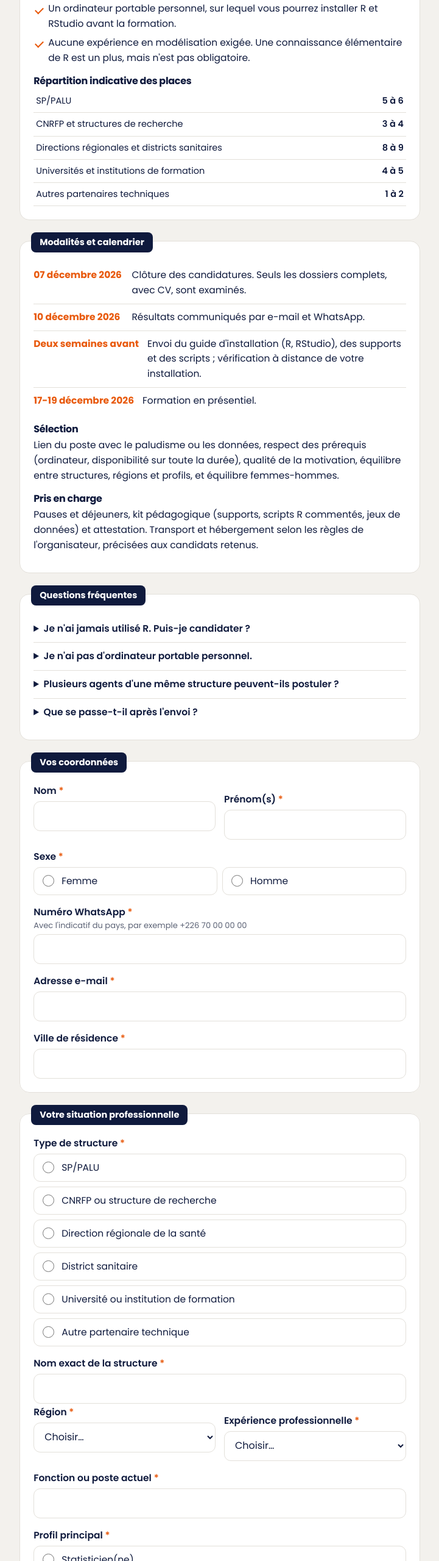
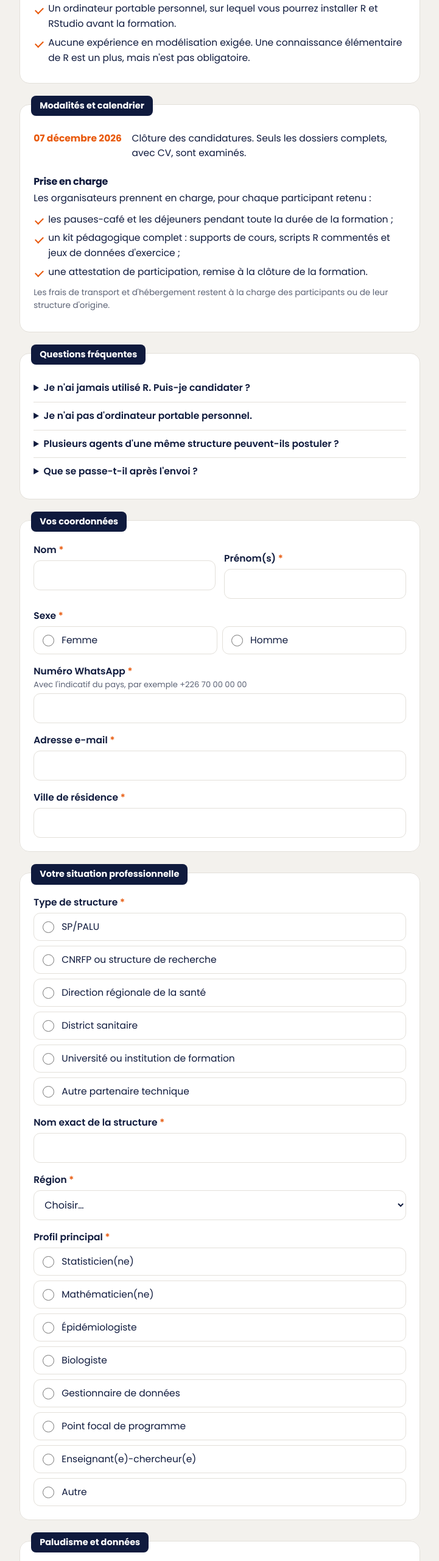
Before and after one commit to Kabore6520/Candidature-Ammnet-Burkina-Palu, a plain HTML site: page index.html in a window 1280 px wide. Shown: the part 2700-5260 px from the top of the page at 61% size, without its empty margins (279-1000 px from the left). Drawn offline with Linux system fonts and the light colour scheme.

Commit message:
Add files via upload

```diff
--- a/index.html
+++ b/index.html
@@ -193,28 +193,21 @@ footer{text-align:center;font-size:13.5px;color:var(--mut);padding:34px 16px 40p
       <li>Un ordinateur portable personnel, sur lequel vous pourrez installer R et RStudio avant la formation.</li>
       <li>Aucune expérience en modélisation exigée. Une connaissance élémentaire de R est un plus, mais n'est pas obligatoire.</li>
     </ul>
-    <h3>Répartition indicative des places</h3>
-    <table>
-      <tr><td>SP/PALU</td><td class="n">5 à 6</td></tr>
-      <tr><td>CNRFP et structures de recherche</td><td class="n">3 à 4</td></tr>
-      <tr><td>Directions régionales et districts sanitaires</td><td class="n">8 à 9</td></tr>
-      <tr><td>Universités et institutions de formation</td><td class="n">4 à 5</td></tr>
-      <tr><td>Autres partenaires techniques</td><td class="n">1 à 2</td></tr>
-    </table>
   </section>
 
   <section class="card" id="modalites">
     <span class="lab">Modalités et calendrier</span>
     <ol class="steps">
       <li><strong data-c="deadlineLabel"></strong><span>Clôture des candidatures. Seuls les dossiers complets, avec CV, sont examinés.</span></li>
-      <li><strong data-c="notification"></strong><span>Résultats communiqués par e-mail et WhatsApp.</span></li>
-      <li><strong>Deux semaines avant</strong><span>Envoi du guide d'installation (R, RStudio), des supports et des scripts ; vérification à distance de votre installation.</span></li>
-      <li><strong data-c="formation"></strong><span>Formation en présentiel.</span></li>
     </ol>
-    <h3 style="margin-top:16px">Sélection</h3>
-    <p>Lien du poste avec le paludisme ou les données, respect des prérequis (ordinateur, disponibilité sur toute la durée), qualité de la motivation, équilibre entre structures, régions et profils, et équilibre femmes-hommes.</p>
-    <h3>Pris en charge</h3>
-    <p>Pauses et déjeuners, kit pédagogique (supports, scripts R commentés, jeux de données) et attestation. Transport et hébergement selon les règles de l'organisateur, précisées aux candidats retenus.</p>
+    <h3 style="margin-top:16px">Prise en charge</h3>
+    <p>Les organisateurs prennent en charge, pour chaque participant retenu :</p>
+    <ul class="tick">
+      <li>les pauses-café et les déjeuners pendant toute la durée de la formation ;</li>
+      <li>un kit pédagogique complet : supports de cours, scripts R commentés et jeux de données d'exercice ;</li>
+      <li>une attestation de participation, remise à la clôture de la formation.</li>
+    </ul>
+    <p class="small" style="margin-top:10px">Les frais de transport et d'hébergement restent à la charge des participants ou de leur structure d'origine.</p>
   </section>
 
   <section class="card" id="faq">
@@ -263,18 +256,11 @@ footer{text-align:center;font-size:13.5px;color:var(--mut);padding:34px 16px 40p
         </div><p class="msg"></p></div>
       <div class="f" data-show="typeStructure=Autre partenaire technique"><label for="typeStructureAutre">Précisez le type de partenaire <span class="req">*</span></label><input type="text" id="typeStructureAutre" name="typeStructureAutre" required><p class="msg"></p></div>
       <div class="f"><label for="structure">Nom exact de la structure <span class="req">*</span></label><input type="text" id="structure" name="structure" autocomplete="organization" required><p class="msg"></p></div>
-      <div class="grid2">
-        <div class="f"><label for="region">Région <span class="req">*</span></label><select id="region" name="region" required><option value="">Choisir…</option></select><p class="msg"></p></div>
-        <div class="f"><label for="experience">Expérience professionnelle <span class="req">*</span></label>
-          <select id="experience" name="experience" required>
-            <option value="">Choisir…</option>
-            <option>Moins de 2 ans</option><option>2 à 5 ans</option><option>6 à 10 ans</option><option>Plus de 10 ans</option>
-          </select><p class="msg"></p></div>
-      </div>
-      <div class="f"><label for="fonction">Fonction ou poste actuel <span class="req">*</span></label><input type="text" id="fonction" name="fonction" autocomplete="organization-title" required><p class="msg"></p></div>
+      <div class="f"><label for="region">Région <span class="req">*</span></label><select id="region" name="region" required><option value="">Choisir…</option></select><p class="msg"></p></div>
       <div class="f"><span class="lbl">Profil principal <span class="req">*</span></span>
         <div class="opts">
           <label class="opt"><input type="radio" name="profil" value="Statisticien(ne)" required>Statisticien(ne)</label>
+          <label class="opt"><input type="radio" name="profil" value="Mathématicien(ne)">Mathématicien(ne)</label>
           <label class="opt"><input type="radio" name="profil" value="Épidémiologiste">Épidémiologiste</label>
           <label class="opt"><input type="radio" name="profil" value="Biologiste">Biologiste</label>
           <label class="opt"><input type="radio" name="profil" value="Gestionnaire de données">Gestionnaire de données</label>
@@ -283,7 +269,6 @@ footer{text-align:center;font-size:13.5px;color:var(--mut);padding:34px 16px 40p
           <label class="opt"><input type="radio" name="profil" value="Autre">Autre</label>
         </div><p class="msg"></p></div>
       <div class="f" data-show="profil=Autre"><label for="profilAutre">Précisez votre profil <span class="req">*</span></label><input type="text" id="profilAutre" name="profilAutre" required><p class="msg"></p></div>
-      <div class="f"><label for="diplome">Plus haut diplôme obtenu et domaine <span class="req">*</span><span class="hint">Par exemple : Master en santé publique</span></label><input type="text" id="diplome" name="diplome" required><p class="msg"></p></div>
     </fieldset>
 
     <fieldset class="card">
@@ -359,7 +344,6 @@ footer{text-align:center;font-size:13.5px;color:var(--mut);padding:34px 16px 40p
     <fieldset class="card">
       <legend>Pièces jointes</legend>
       <div class="f"><label for="cv">Curriculum vitae <span class="req">*</span><span class="hint">PDF de 2 pages maximum, <span data-c="maxFileMB"></span> Mo au plus.</span></label><input type="file" id="cv" name="cv" accept="application/pdf,.pdf" required><p class="msg"></p></div>
-      <div class="f"><label for="autorisation">Autorisation ou lettre de soutien du supérieur hiérarchique <span class="req" id="authStar">*</span><span class="hint">PDF, <span data-c="maxFileMB"></span> Mo au plus.</span></label><input type="file" id="autorisation" name="autorisation" accept="application/pdf,.pdf"><p class="msg"></p></div>
       <div class="f"><label for="source">Comment avez-vous connu cet appel ?</label>
         <select id="source" name="source">
           <option value="">Choisir…</option>
@@ -386,8 +370,8 @@ footer{text-align:center;font-size:13.5px;color:var(--mut);padding:34px 16px 40p
     <p>Votre numéro de candidature :</p>
     <span class="ref" id="okRef"></span>
     <ol>
-      <li>Conservez ce numéro ; une confirmation est envoyée à <strong id="okMail"></strong>.</li>
-      <li>Les résultats seront communiqués au plus tard le <strong data-c="notification"></strong>, par e-mail et WhatsApp.</li>
+      <li>Conservez ce numéro ; un e-mail de confirmation est envoyé à <strong id="okMail"></strong>. S'il n'apparaît pas d'ici quelques minutes, vérifiez le dossier <strong>Spam</strong> ou <strong>Courrier indésirable</strong>.</li>
+      <li>Les candidats retenus seront contactés par e-mail et WhatsApp.</li>
       <li>Si vous êtes retenu(e) : installez R et RStudio selon le guide envoyé, puis participez à la vérification à distance deux semaines avant la formation.</li>
     </ol>
     <p class="demo" id="okDemo" hidden>Mode démonstration : aucune adresse d'enregistrement n'est configurée, cette candidature n'a donc pas été transmise.</p>
@@ -416,7 +400,6 @@ const CONFIG = {
   lieu: "SP/Palu",
   places: 25,
   maxFileMB: 2,
-  authRequired: true,                              // autorisation du supérieur obligatoire ?
   contactEmail: "ammnetburkina@gmail.com",                                // ex. contact@ammnet-bf.org
   contactPhone: "+226 03643535"                                 // ex. +226 70 00 00 00
 };
@@ -462,12 +445,10 @@ const LEVELS = ['Aucune notion', 'Débutant', 'Intermédiaire', 'Avancé'];
 const SKILLS = [
   ['compR', 'Votre niveau en R', 'Importer un fichier, manipuler des données, exécuter un script.'],
   ['compStatistique', 'Votre niveau en analyse des données (statistique)', 'Par exemple : tableaux descriptifs, tests statistiques, régressions.'],
-  ['compModelisation', 'Votre niveau en modélisation mathématique', 'Modèles SIR, SEIR, équations différentielles.'],
-  ['compDHIS2', 'Votre niveau en DHIS2', 'Saisie, extraction ou tableaux de bord.']
+  ['compModelisation', 'Votre niveau en modélisation mathématique', 'Modèles SIR, SEIR, équations différentielles.']
 ];
 $('#skills').innerHTML = SKILLS.map(([k, l, h]) => '<div class="f"><span class="lbl">' + esc(l) + ' <span class="req">*</span><span class="hint">' + esc(h) + '</span></span><div class="opts scale">' + LEVELS.map((v, i) => '<label class="opt"><input type="radio" name="' + k + '" value="' + v + '"' + (i ? '' : ' required') + '>' + v + '</label>').join('') + '</div><p class="msg"></p></div>').join('');
 
-if (CONFIG.authRequired) $('#autorisation').required = true; else $('#authStar').hidden = true;
 
 /* Champs conditionnels */
 const conditional = () => {
@@ -596,7 +577,6 @@ form.addEventListener('submit', async e => {
   try {
     const data = collect();
     data.cv = await readFile($('#cv'));
-    data.autorisation = await readFile($('#autorisation'));
     let res;
     if (!CONFIG.scriptUrl) { await new Promise(r => setTimeout(r, 700)); res = { status: 'ok', reference: 'DÉMO-001', demo: true }; }
     else { const r = await fetch(CONFIG.scriptUrl, { method: 'POST', body: JSON.stringify(data) }); res = await r.json(); }
```
